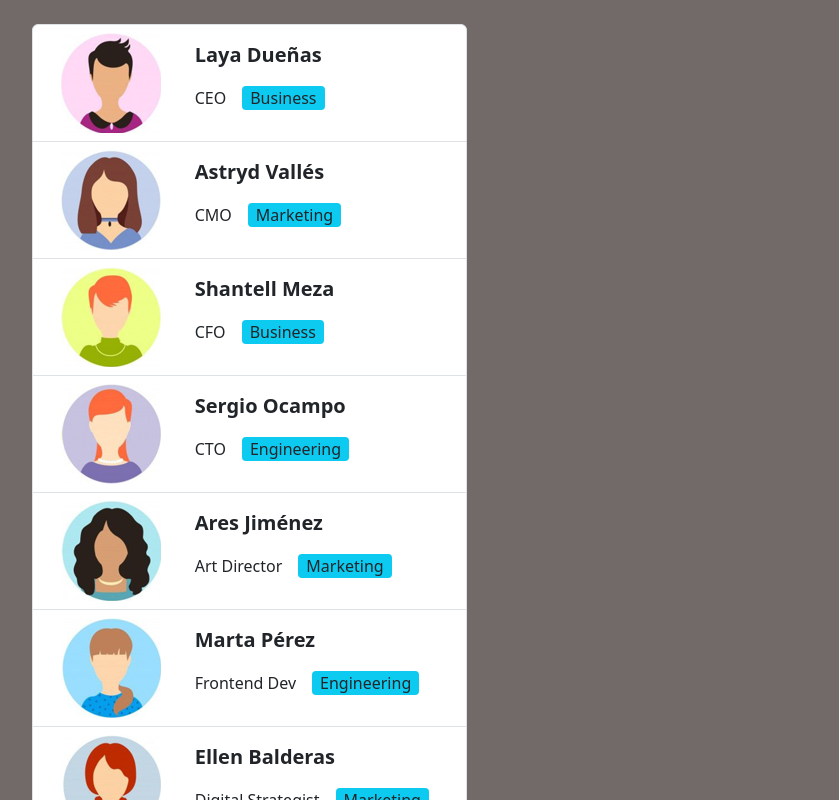
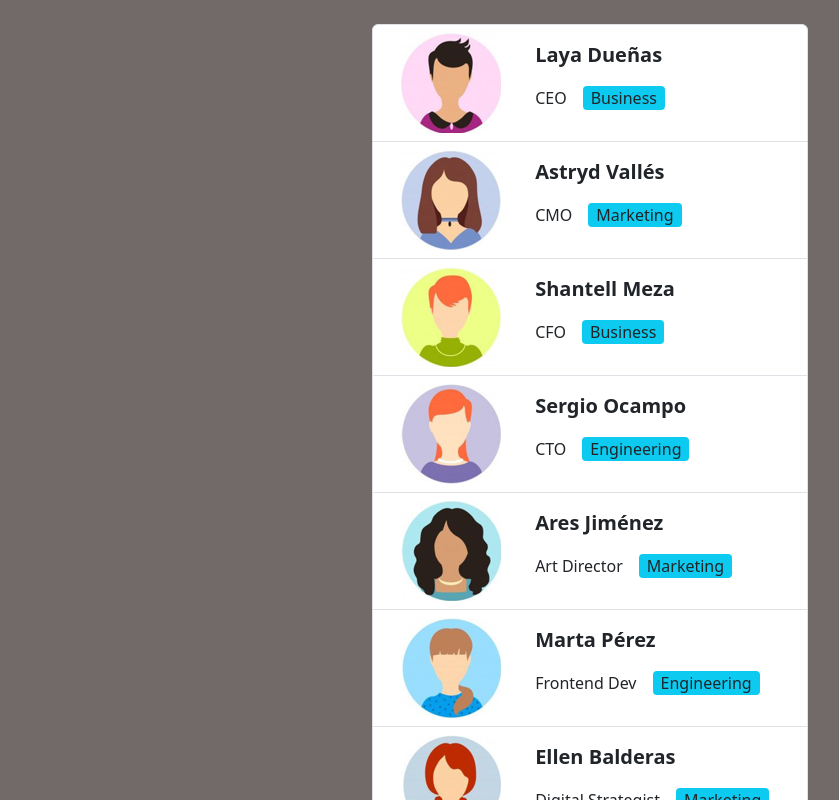
Before and after one commit to omarmatt31/07listaEmpleados, a React (Vite) app: page / in a window 1280 px wide. Shown: the top 800 px of the page, without its empty margins (50-889 px from the left). Built offline with nearby package versions, Linux system fonts and the light colour scheme.

Commit message:
se centro el listgroup

```diff
--- a/src/components/EmpleadoList.jsx
+++ b/src/components/EmpleadoList.jsx
@@ -3,7 +3,7 @@ import EmpleadoRow from "./EmpleadoRow";
 
 const EmpleadoList = ({empleados}) => {
     return (
-        <section className="d-flex align-column-center">
+        <section className="d-flex justify-content-center">
             <ListGroup>
                 {
                     empleados.map((item, indice)=><EmpleadoRow key={indice} empleado={item}></EmpleadoRow>)
```
